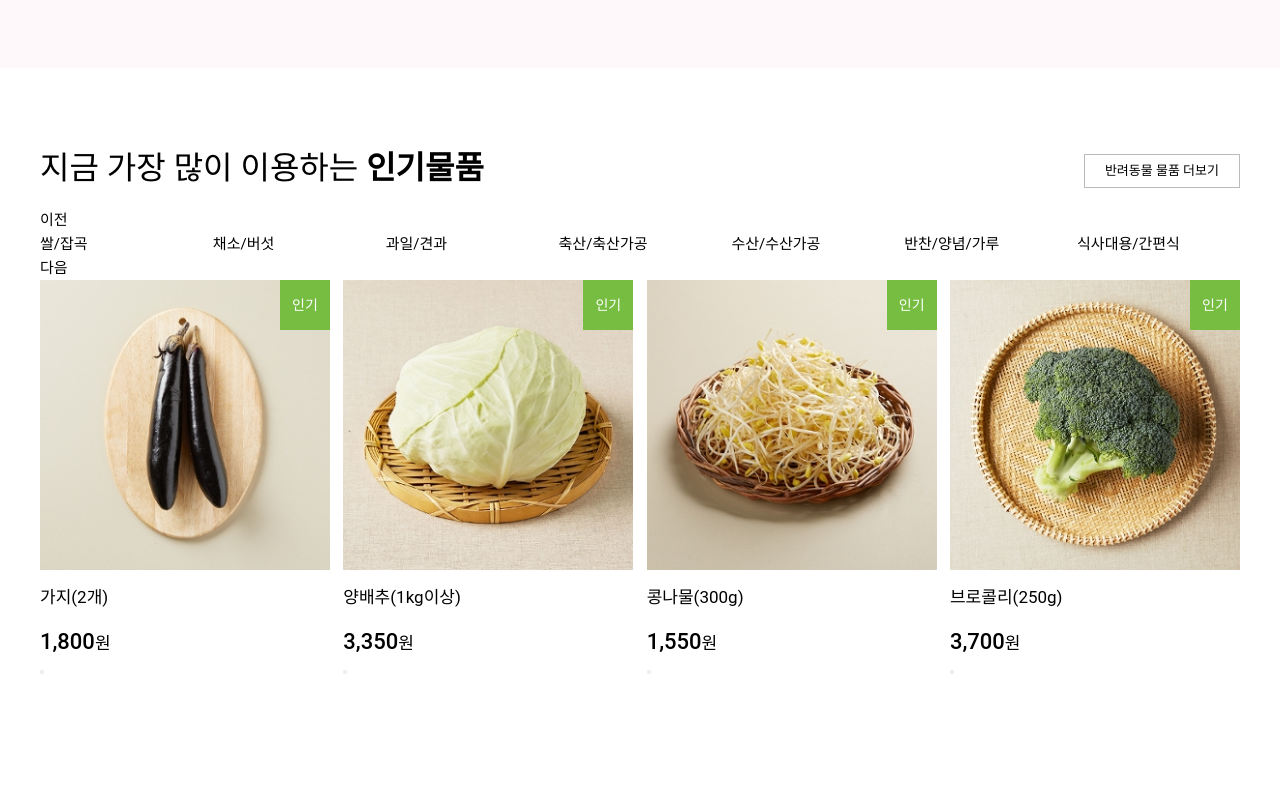
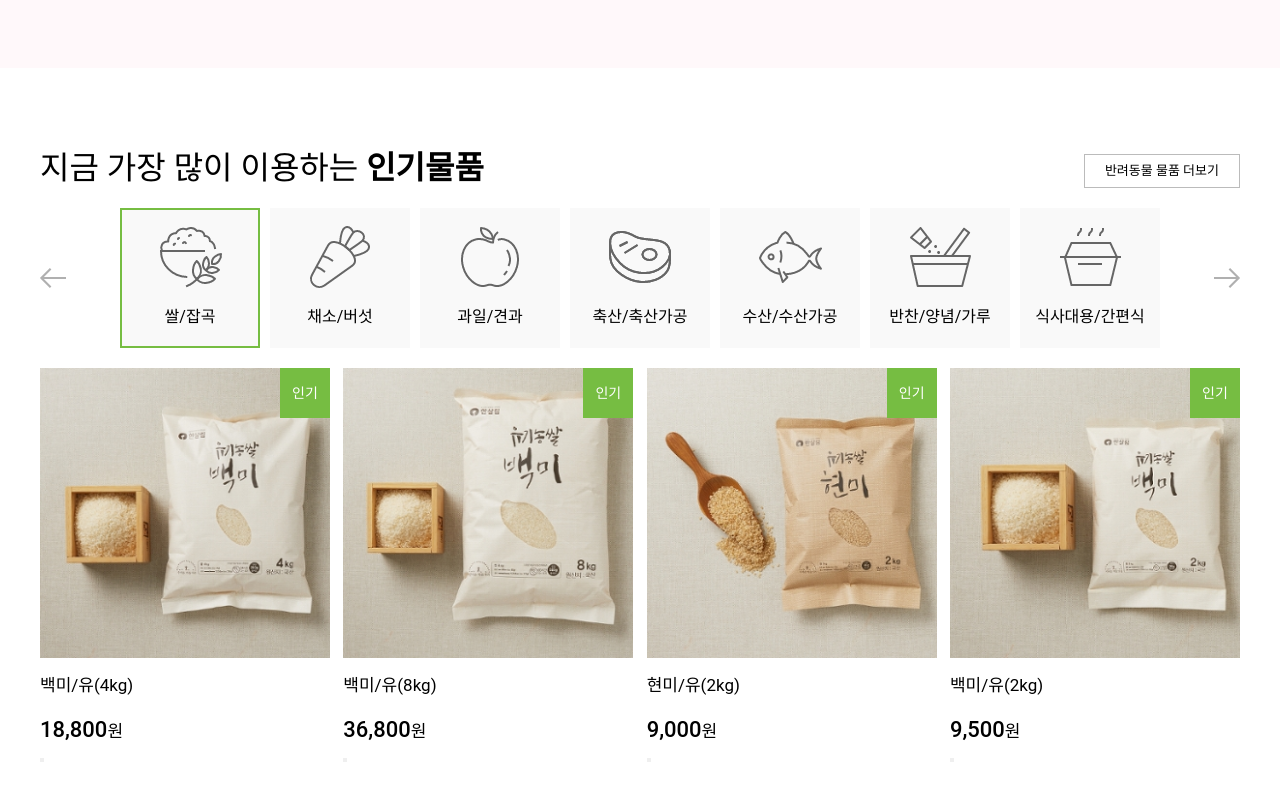
Before and after one commit to jubong2/hansalim, a plain HTML site: page index.html in a window 1280 px wide. Shown: the part 3449-4249 px from the top of the page. Drawn offline with nearby package versions, Linux system fonts and the light colour scheme; some packages are replaced by stand-ins of ours; a script that the page names is missing.

Commit message:
인기상품 아이콘 호버시 및 클릭시 이미지 변경 및 하단 메뉴 변경 작업

```diff
--- a/css/popular.css
+++ b/css/popular.css
@@ -1,10 +1,14 @@
 @charset "utf-8";
-
 .popular {
   position: relative;
   display: block;
 }
 
+.popular-cate {
+  position: relative;
+  display: block;
+  margin-bottom: 20px;
+}
 .popular-more {
   position: absolute;
   right: 0;
@@ -22,3 +26,86 @@
 .popular-more:hover {
   background-color: #f9f9f9;
 }
+.popular-slide-prev,
+.popular-slide-next {
+  position: relative;
+  display: block;
+  width: 80px;
+  height: 140px;
+  background-color: #fff;
+}
+.popular-slide-prev {
+  float: left;
+}
+.popular-slide-next {
+  float: right;
+}
+.popular-slide-prev span {
+  position: absolute;
+  top: 50%;
+  left: 0;
+  transform: translateY(-50%);
+  width: 26px;
+  height: 20px;
+  background: url("../images/swiperArrP.png") no-repeat;
+  background-position: 0px 0px;
+  cursor: pointer;
+  font-size: 0;
+}
+
+.popular-slide-prev span:hover {
+  background-position: 0px -20px;
+}
+
+.popular-slide-next span {
+  position: absolute;
+  top: 50%;
+  right: 0;
+  transform: translateY(-50%);
+  width: 26px;
+  height: 20px;
+  background: url("../images/swiperArrN.png") no-repeat;
+  background-position: 0px 0px;
+  cursor: pointer;
+  font-size: 0;
+}
+
+.popular-slide-next span:hover {
+  background-position: 0px -20px;
+}
+.popular-slide {
+  position: relative;
+  display: block;
+  width: calc(100% - 80px - 80px);
+  height: 140px;
+  float: left;
+}
+.popular-slide a {
+  position: relative;
+  display: block;
+  width: 140px;
+  height: 140px;
+  background-color: #f9f9f9;
+  overflow: hidden;
+  border: 2px solid rgba(0, 0, 0, 0);
+  transition: all 0.2s;
+}
+
+.popular-slide a:hover {
+  background-color: #fff;
+  border: 2px solid #7ebd42;
+}
+.popular-cate-icon {
+  position: relative;
+  display: block;
+  width: 65px;
+  height: 65px;
+  margin: 15px auto;
+}
+.popular-cate-name {
+  position: relative;
+  display: block;
+  font-size: 16px;
+  text-align: center;
+  white-space: nowrap;
+}
--- a/js/script.js
+++ b/js/script.js
@@ -76,7 +76,7 @@ window.addEventListener("load", function () {
   // 인기물품 목록
   let POPULAR_GOOD;
   // json파일중에 인텍스번호 0을 할당
-  let popularShow = 1;
+  let popularShow = 0;
   let popularGoodTag = this.document.getElementById("data-popular");
   // ==============================================
   // 비주얼 화면 출력 기능
@@ -381,6 +381,44 @@ window.addEventListener("load", function () {
         nextEl: ".popular-cate .popular-slide-next",
       },
     });
+    // 아이콘에 클릭했을때 해당하는 목록 이벤트
+    const tag = document.querySelectorAll(".popular-slide a");
+    tag[0].style.border =
+      "2px solid #76bd42"; /*  let popularShow = 0;의 숫자와 같아야함*/
+
+    tag.forEach(function (item, index) {
+      // console.log(item, index);
+      // 아이콘에 호바했을 때
+      item.addEventListener("mouseover", function () {
+        const spanTag = this.querySelector(".popular-cate-icon");
+        spanTag.style.backgroundPositionY = "-64px";
+      });
+      item.addEventListener("mouseleave", function () {
+        const spanTag = this.querySelector(".popular-cate-icon");
+        spanTag.style.backgroundPositionY = "0px";
+      });
+      // 아이콘에 클릭했을 떄 목록 변경
+      item.addEventListener("click", function (e) {
+        e.preventDefault();
+        // alert("클릭");
+        // 물품 더보기 이름바꾸기
+        const bt = document.querySelector(".popular-more");
+        const title = this.querySelector(".popular-cate-name");
+        // console.log(title);
+        bt.innerHTML = `${title.innerHTML}물품 더보기`;
+        // 클릭한 아이콘의 테두리변경
+        tag.forEach(function (item) {
+          item.style.border = "none";
+        });
+        this.style.backgroundColor = "#fff";
+        this.style.border = "2px solid #76bd42";
+        // 아이콘에 해당하는 목록이 출력되야함
+        popularShow = index;
+        showPopularGood();
+      });
+    });
+
+    // ======================
   }
   // 인기물품 화면 출력 기능
   function showPopularGood() {
@@ -404,7 +442,9 @@ window.addEventListener("load", function () {
      <em>${item.name}</em>(<em>${item.unit}</em>)
  </a>
  <!-- 제품가격 -->
- <a href="${item.link}" class="good-info-price">${priceToString(item.price)}<em>원</em></a>
+ <a href="${item.link}" class="good-info-price">${priceToString(
+        item.price
+      )}<em>원</em></a>
  <!-- 장바구니 -->
  <button class="good-add-cart"></button>
  </div>
```
